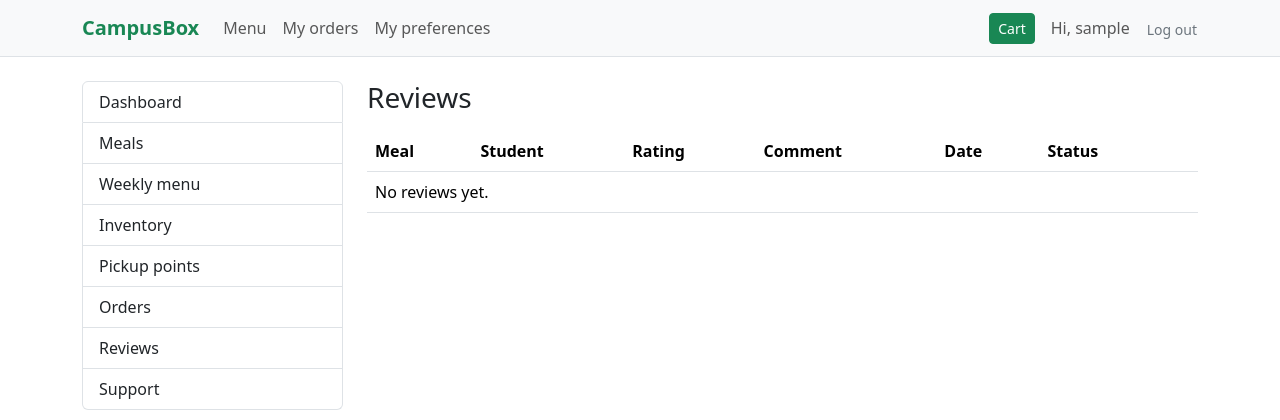
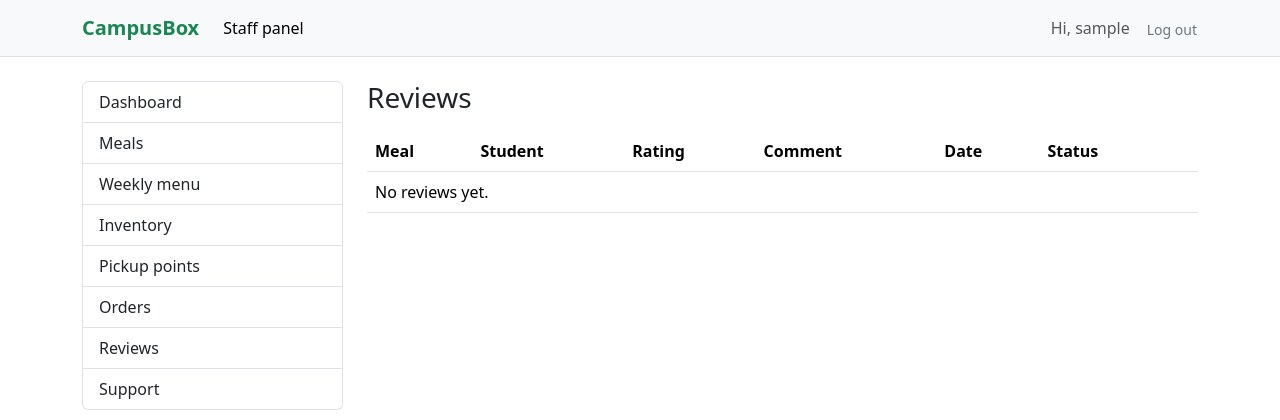
Before and after one commit to hongteeng/IS2108pairproj, a Django app: page /reviews/staff/ in a window 1280 px wide. Shown: the top 420 px of the page. Run offline with Django 5.2, Linux system fonts and the light colour scheme; the visitor is signed in with stand-in values (Sample User, id 1); data comes from the database, SQL or seed files in the repository; data that the repository does not hold is empty.

Commit message:
Add staff review moderation and tidy review pages

```diff
--- a/campusbox/campusbox/templates/base.html
+++ b/campusbox/campusbox/templates/base.html
@@ -13,6 +13,11 @@
     <div class="container">
       <a class="navbar-brand fw-bold text-success" href="{% url 'index' %}">CampusBox</a>
       <ul class="navbar-nav me-auto">
+        {% if user.is_staff %}
+          <li class="nav-item">
+            <a class="nav-link {% if request.path|slice:':11' == '/dashboard/' or '/staff/' in request.path %}active{% endif %}" href="{% url 'dashboard:home' %}">Staff panel</a>
+          </li>
+        {% else %}
           <li class="nav-item">
             <a class="nav-link {% if request.resolver_match.app_name == 'menu' %}active{% endif %}" href="{% url 'menu:weekly_menu' %}">Menu</a>
           </li>
@@ -24,12 +29,15 @@
               <a class="nav-link {% if request.resolver_match.url_name == 'quiz' %}active{% endif %}" href="{% url 'accounts:quiz' %}">My preferences</a>
             </li>
           {% endif %}
+        {% endif %}
       </ul>
       <div class="d-flex align-items-center gap-3">
         {% if user.is_authenticated %}
+          {% if not user.is_staff %}
             <a class="btn btn-success btn-sm" href="{% url 'orders:cart' %}">
               Cart{% if cart_count %} <span class="badge text-bg-light">{{ cart_count }}</span>{% endif %}
             </a>
+          {% endif %}
           <span class="navbar-text d-none d-md-inline">Hi, {{ user.username }}</span>
           {# POST form so a plain link can't log anyone out #}
           <form method="post" action="{% url 'accounts:logout' %}" class="m-0">
--- a/campusbox/menu/templates/menu/meal_detail.html
+++ b/campusbox/menu/templates/menu/meal_detail.html
@@ -83,7 +83,7 @@
       <div class="list-group-item">
         <div>
           <span>
-            {% for star in "12345"|make_list %}{% if forloop.counter <= review.rating %}★{% endif %}{% endfor %}
+            <span class="text-warning">{% for star in "12345"|make_list %}{% if forloop.counter <= review.rating %}★{% else %}☆{% endif %}{% endfor %}</span>
           </span>
           <strong>{{ review.user.username }}</strong>
           <small class="text-muted">{{ review.created_at|date:"j M Y" }}</small>
--- a/campusbox/reviews/forms.py
+++ b/campusbox/reviews/forms.py
@@ -13,6 +13,7 @@ class ReviewForm(forms.ModelForm):
             "rating": forms.Select(attrs={"class": "form-select"}),
             "comment": forms.Textarea(
                 attrs={
+                    "class": "form-control",
                     "rows": 3,
                     "placeholder": "What did you think?",
                 }
--- a/campusbox/reviews/templates/reviews/review_form.html
+++ b/campusbox/reviews/templates/reviews/review_form.html
@@ -17,7 +17,7 @@
             <div class="mb-3">
               <label class="form-label" for="{{ field.id_for_label }}">{{ field.label }}</label>
               {{ field }}
-              {% for error in field.errors %}<div class="text-danger">{{ error }}</div>{% endfor %}
+              {% for error in field.errors %}<div class="small text-danger">{{ error }}</div>{% endfor %}
             </div>
           {% endfor %}
           <button type="submit" class="btn btn-success">{% if is_edit %}Update review{% else %}Post review{% endif %}</button>
--- a/campusbox/reviews/templates/reviews/staff_reviews.html
+++ b/campusbox/reviews/templates/reviews/staff_reviews.html
@@ -19,7 +19,7 @@
         <tr>
           <td>{{ review.meal.name }}</td>
           <td>{{ review.user.username }}</td>
-          <td>{% for star in "12345"|make_list %}{% if forloop.counter <= review.rating %}★{% endif %}{% endfor %}</td>
+          <td><span class="text-warning">{% for star in "12345"|make_list %}{% if forloop.counter <= review.rating %}★{% else %}☆{% endif %}{% endfor %}</span></td>
           <td>{{ review.comment }}</td>
           <td>{{ review.created_at|date:"j M Y" }}</td>
           <td>
```
Lines whose indentation alone changed are shown as unchanged.
